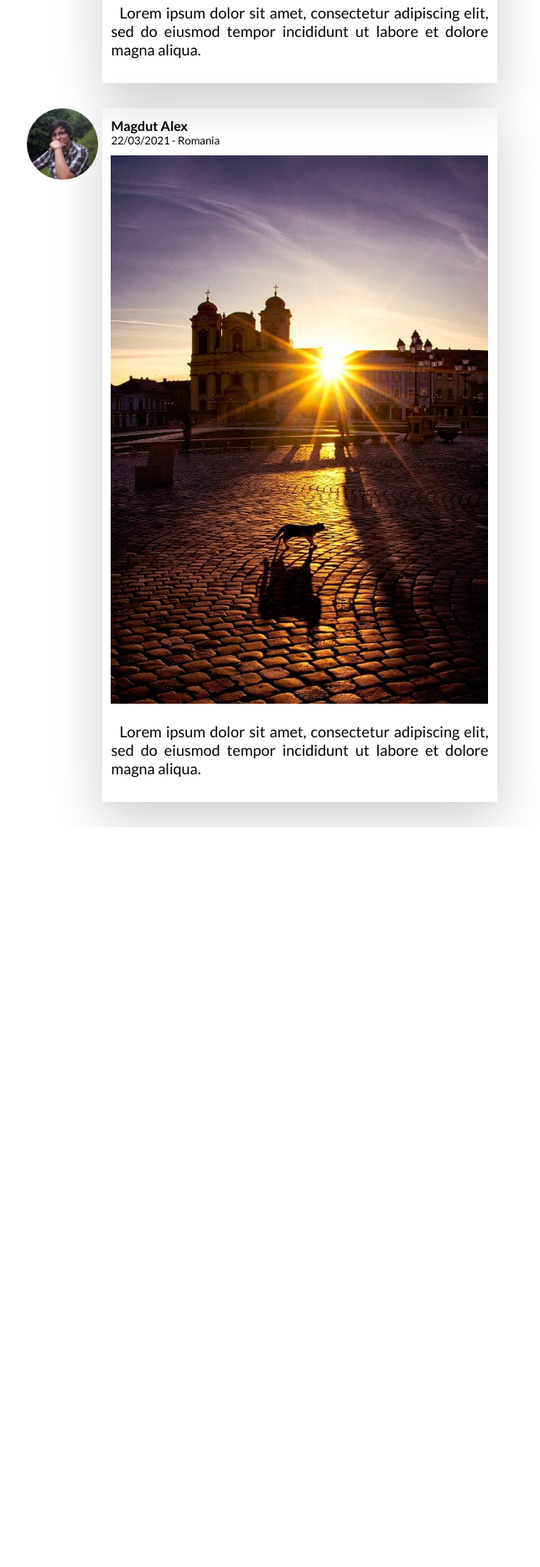
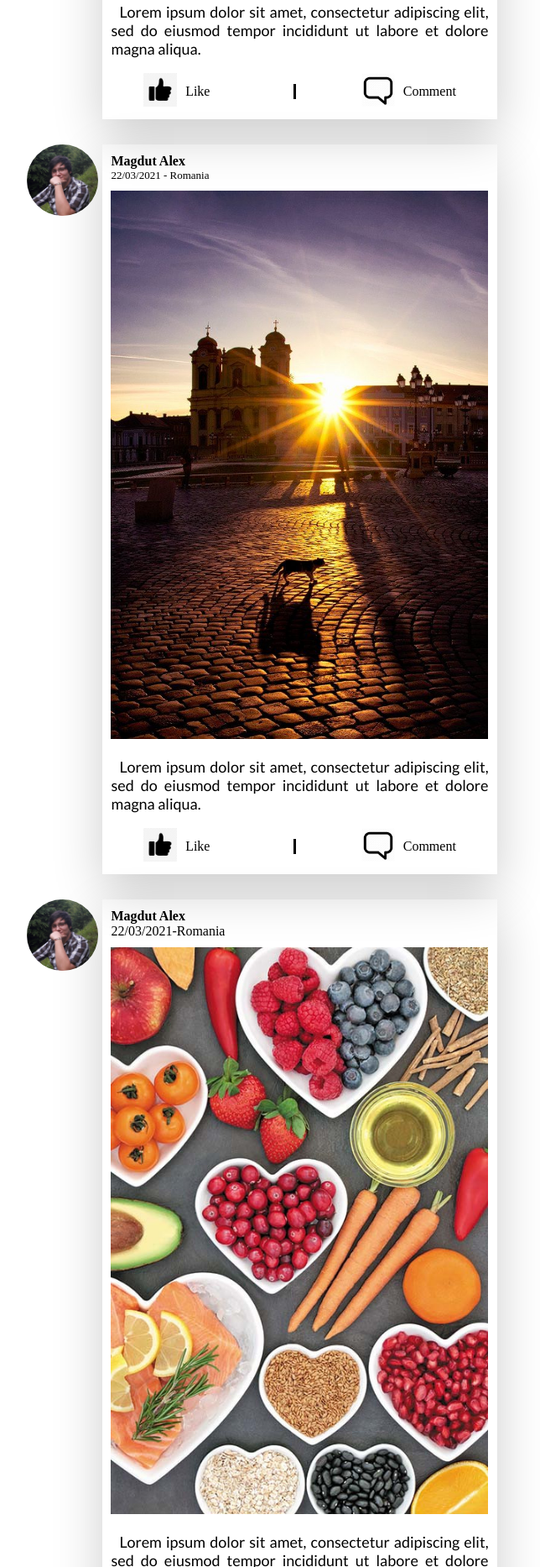
Before and after one commit to magdutalex/facebook2.0, a plain HTML site: page facebook2.0.html in a window 1280 px wide. Shown: the part 934-2800 px from the top of the page at 84% size, without its empty margins (323-967 px from the left). Before the commit the page ends 1919 px from the top, so only its background shows below. Drawn offline with Linux system fonts and the light colour scheme.

Commit message:
bottomslikecomment

```diff
--- a/facebook2.0.css
+++ b/facebook2.0.css
@@ -84,7 +84,7 @@ img {
 
 .right-side-bar {
   position: sticky;
-  top:0px;
+  top: 0px;
   -webkit-box-shadow: 0px 20px 56px 0px rgba(0, 0, 0, 0.2);
   -moz-box-shadow: 0px 20px 56px 0px rgba(0, 0, 0, 0.2);
   box-shadow: 0px 20px 56px 0px rgba(0, 0, 0, 0.2);
@@ -100,7 +100,7 @@ img {
   flex-wrap: wrap;
   justify-content: space-evenly;
 }
-.ad-texts-wrapper p{
+.ad-texts-wrapper p {
   margin-left: 10px;
   margin-top: 10px;
   margin-bottom: 0px;
@@ -112,7 +112,7 @@ img {
 /* Left side-menu */
 .left-side-menu {
   position: sticky;
-  top:0px;
+  top: 0px;
   display: flex;
   flex-direction: column;
   -webkit-box-shadow: 0px 20px 56px 0px rgba(0, 0, 0, 0.2);
@@ -132,7 +132,7 @@ img {
   align-self: center;
   margin-left: 0.5vw;
 }
-.user-data p{
+.user-data p {
   margin: 0px;
   font-family: "Lato", sans-serif;
   color: black;
@@ -185,25 +185,25 @@ img {
   -moz-box-shadow: 0px 20px 56px 0px rgba(0, 0, 0, 0.2);
   box-shadow: 0px 20px 56px 0px rgba(0, 0, 0, 0.2);
   padding: 2%;
-
 }
-.post-container{
+.post-container
+{
   display: flex;
   margin-bottom: 30px;
 }
 .post-details {
   margin-bottom: 10px;
 }
-.post-details-author{
+.post-details-author {
   font-size: 16px;
   font-weight: 700;
 }
-.post-detalis-date-location{
+.post-detalis-date-location {
   font-size: 13px;
 }
-.post-details p{
-  margin: 0px;
-  font-family:"Lato", sans-serif;
+.post-details p {
+  margin: 0px;S
+  font-family: "Lato", sans-serif;
 }
 
 .post-img {
@@ -217,3 +217,31 @@ img {
   font-family: "Lato", sans-serif;
   color: black;
 }
+.bar-like-comment {
+  display: flex;
+  justify-content: space-around;
+}
+.left-like-bottom {
+  display: flex;
+  align-items: center;
+}
+.right-comment-bottom {
+  display: flex;
+  align-items: center;
+}
+.like-pic {
+  height: 5vh;
+  cursor: pointer;
+}
+.comment-pic {
+  height: 5vh;
+  cursor: pointer;
+}
+.text {
+  border-right: solid;
+  padding-right: 100px;
+  margin-left: 10px;
+}
+.text-comment {
+  margin-left: 10px;
+}
--- a/facebook2.0.html
+++ b/facebook2.0.html
@@ -30,13 +30,25 @@
           />
         </div>
         <div class="notification-panel-pic-wrapper">
-          <img src="./img/notification-1.png" alt="" class="notification-panel-pic" />
+          <img
+            src="./img/notification-1.png"
+            alt=""
+            class="notification-panel-pic"
+          />
         </div>
         <div class="notification-panel-pic-wrapper">
-          <img src="./img/notification-2.png" alt="" class="notification-panel-pic" />
+          <img
+            src="./img/notification-2.png"
+            alt=""
+            class="notification-panel-pic"
+          />
         </div>
         <div class="notification-panel-pic-wrapper">
-          <img src="./img/notification-3.png" alt="" class="notification-panel-pic" />
+          <img
+            src="./img/notification-3.png"
+            alt=""
+            class="notification-panel-pic"
+          />
         </div>
       </div>
     </div>
@@ -44,7 +56,11 @@
       <div class="left-side-menu">
         <div class="user-wrapper">
           <div class="user-img-wrapper">
-            <img src="./img/profile-pic.jpg" alt="" class="user-img-left-menu">
+            <img
+              src="./img/profile-pic.jpg"
+              alt=""
+              class="user-img-left-menu"
+            />
           </div>
           <div class="user-data">
             <p class="user-name">Magdut Alex</p>
@@ -52,20 +68,20 @@
           </div>
         </div>
         <div class="menu-separator-wrapper">
-          <img src="./img/separator-line.png" alt="" class="menu-separator">
+          <img src="./img/separator-line.png" alt="" class="menu-separator" />
         </div>
         <div class="menu-wrapper">
           <div class="menu-child">
             <div class="menu-img-wrapper">
-            <img src="./img/html-logo.png" alt="" class="menu-img">
+              <img src="./img/html-logo.png" alt="" class="menu-img" />
             </div>
-          <div class="menu-text" style="color: #17407B;">
+            <div class="menu-text" style="color: #17407b;">
               Front-end
             </div>
           </div>
           <div class="menu-child">
             <div class="menu-img-wrapper">
-            <img src="./img/back-end-logo.png" alt="" class="menu-img">
+              <img src="./img/back-end-logo.png" alt="" class="menu-img" />
             </div>
             <div class="menu-text">
               Back-end
@@ -73,7 +89,7 @@
           </div>
           <div class="menu-child">
             <div class="menu-img-wrapper">
-            <img src="./img/design-logo.png" alt="" class="menu-img">
+              <img src="./img/design-logo.png" alt="" class="menu-img" />
             </div>
             <div class="menu-text">
               Design
@@ -85,7 +101,7 @@
       <div class="posts-wrapper">
         <div class="post-container">
           <div class="user-img-post-wrapper">
-            <img src="./img/profile-pic.jpg" alt="" class="user-img-post">
+            <img src="./img/profile-pic.jpg" alt="" class="user-img-post" />
           </div>
           <div class="post-wrapper">
             <div class="post-details">
@@ -97,19 +113,44 @@
               </p>
             </div>
             <div class="post-img-wrappper">
-             <img src="./img/img-post-1.jpg" alt="" class="post-img">
+              <img src="./img/img-post-1.jpg" alt="" class="post-img" />
             </div>
             <div class="post-content">
               <p class="post-text">
-             Lorem ipsum dolor sit amet, consectetur adipiscing elit,
-            sed do eiusmod tempor incididunt ut labore et dolore magna aliqua.
+                Lorem ipsum dolor sit amet, consectetur adipiscing elit, sed do
+                eiusmod tempor incididunt ut labore et dolore magna aliqua.
               </p>
+              <div class="bar-like-comment">
+                <div class="left-like-bottom">
+                  <div class="img-like">
+                    <img
+                      src="./img/like-thumb-black-product.png"
+                      alt=""
+                      class="like-pic"
+                    />
+                  </div>
+                  <div class="text">Like</div>
+                  <div class="line-separator"></div>
+                </div>
+                <div class="bar-comment">
+                  <div class="right-comment-bottom">
+                    <div class="img-comment">
+                      <img
+                        src="./img/Chat-2-512.png"
+                        alt=""
+                        class="comment-pic"
+                      />
+                    </div>
+                    <div class="text-comment">Comment</div>
+                  </div>
+                </div>
+              </div>
             </div>
           </div>
         </div>
         <div class="post-container">
           <div class="user-img-post-wrapper">
-            <img src="./img/profile-pic.jpg" alt="" class="user-img-post">
+            <img src="./img/profile-pic.jpg" alt="" class="user-img-post" />
           </div>
           <div class="post-wrapper">
             <div class="post-details">
@@ -121,20 +162,92 @@
               </p>
             </div>
             <div class="post-img-wrapper">
-              <img src="./img/img-post-2.jpg" alt="" class="post-img">
+              <img src="./img/img-post-2.jpg" alt="" class="post-img" />
             </div>
             <div class="post-content">
               <p class="post-text">
-              Lorem ipsum dolor sit amet, consectetur adipiscing elit,
-            sed do eiusmod tempor incididunt ut labore et dolore magna aliqua.
+                Lorem ipsum dolor sit amet, consectetur adipiscing elit, sed do
+                eiusmod tempor incididunt ut labore et dolore magna aliqua.
               </p>
+            </div>
+            <div class="bar-like-comment">
+              <div class="left-like-bottom">
+                <div class="img-like">
+                  <img
+                    src="./img/like-thumb-black-product.png"
+                    alt=""
+                    class="like-pic"
+                  />
+                </div>
+                <div class="text">Like</div>
+              </div>
+              <div class="bar-comment">
+                <div class="right-comment-bottom">
+                  <div class="img-comment">
+                    <img
+                      src="./img/Chat-2-512.png"
+                      alt=""
+                      class="comment-pic"
+                    />
+                  </div>
+                  <div class="text-comment">Comment</div>
+                </div>
+              </div>
+            </div>
+          </div>
+        </div>
+        <div class="post-container">
+          <div class="user-img-post-wrapper">
+            <img src="./img/profile-pic.jpg" alt="" class="user-img-post" />
+          </div>
+          <div class="post-wrapper">
+            <div class="post-details">
+              <p class="post-details-author">
+                Magdut Alex
+              </p>
+              <p class="post-details-date-location">
+                22/03/2021-Romania
+              </p>
+            </div>
+            <div class="post-img-wrapper">
+              <img src="./img/img-post-3.jpg" alt="" class="post-img" />
+            </div>
+            <div class="post-text">
+              <p class="post-text">
+                Lorem ipsum dolor sit amet, consectetur adipiscing elit, sed do
+                eiusmod tempor incididunt ut labore et dolore magna aliqua.
+              </p>
+            </div>
+            <div class="bar-like-comment">
+              <div class="left-like-bottom">
+              <div class="img-like">
+                <img
+                    src="./img/like-thumb-black-product.png"
+                    alt=""
+                    class="like-pic"
+                  />
+              </div>
+              <div class="text">Like</div>
+              </div>
+            <div class="bar-comment">
+            <div class="right-comment-bottomn">
+              <div class="img-comment">
+                <img
+                src="./img/Chat-2-512.png"
+                alt=""
+                class="comment-pic"
+              />
+              </div>
+              <div class="text-comment">Comment</div>
+            </div>
+            </div>
             </div>
           </div>
         </div>
       </div>
       <div class="right-side-bar">
         <div class="ad-img-wrapper">
-            <img src="./img/reclama.jpg" alt="" class="ad-img">
+          <img src="./img/reclama.jpg" alt="" class="ad-img" />
         </div>
         <div class="ad-texts-wrapper">
           <p>privacy policy</p>
```
Also changed, not shown: img/Chat-2-512.png (added), img/like-thumb-black-product.png (added). Lines whose indentation alone changed are shown as unchanged.
